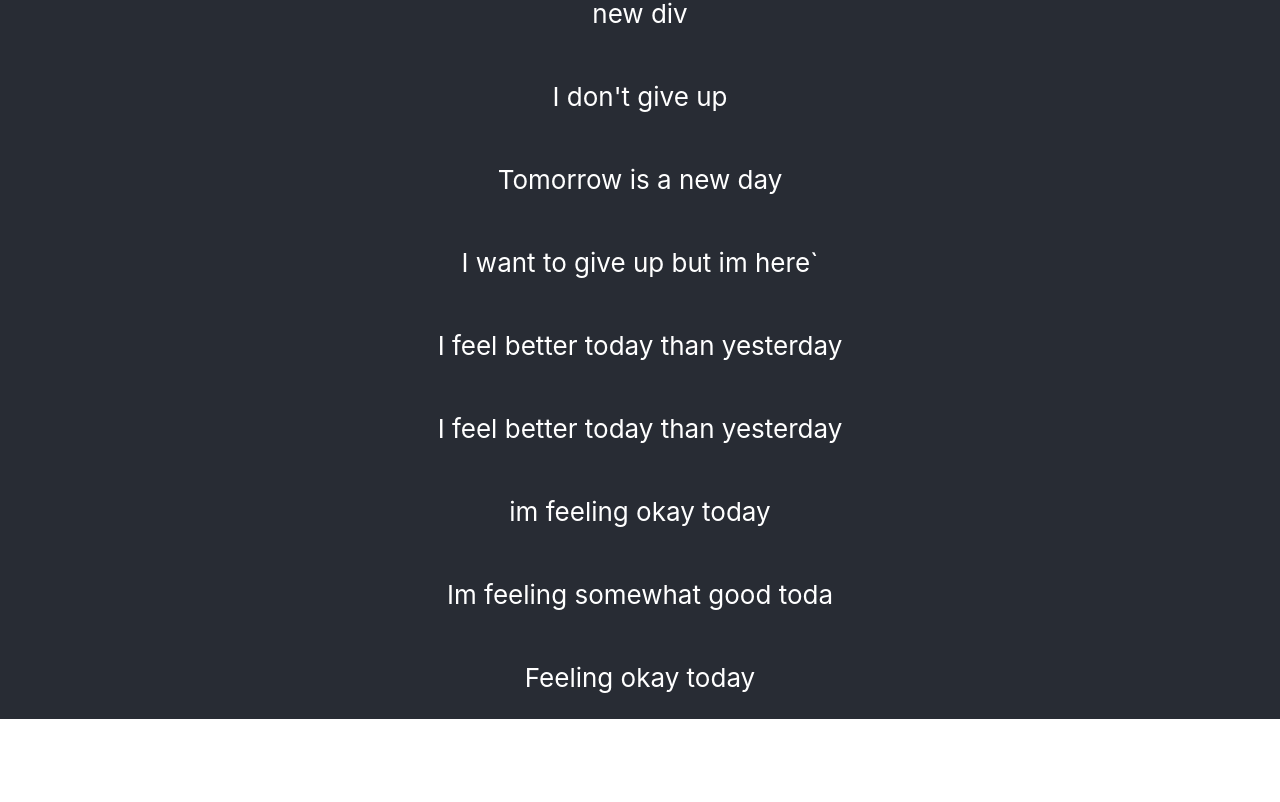
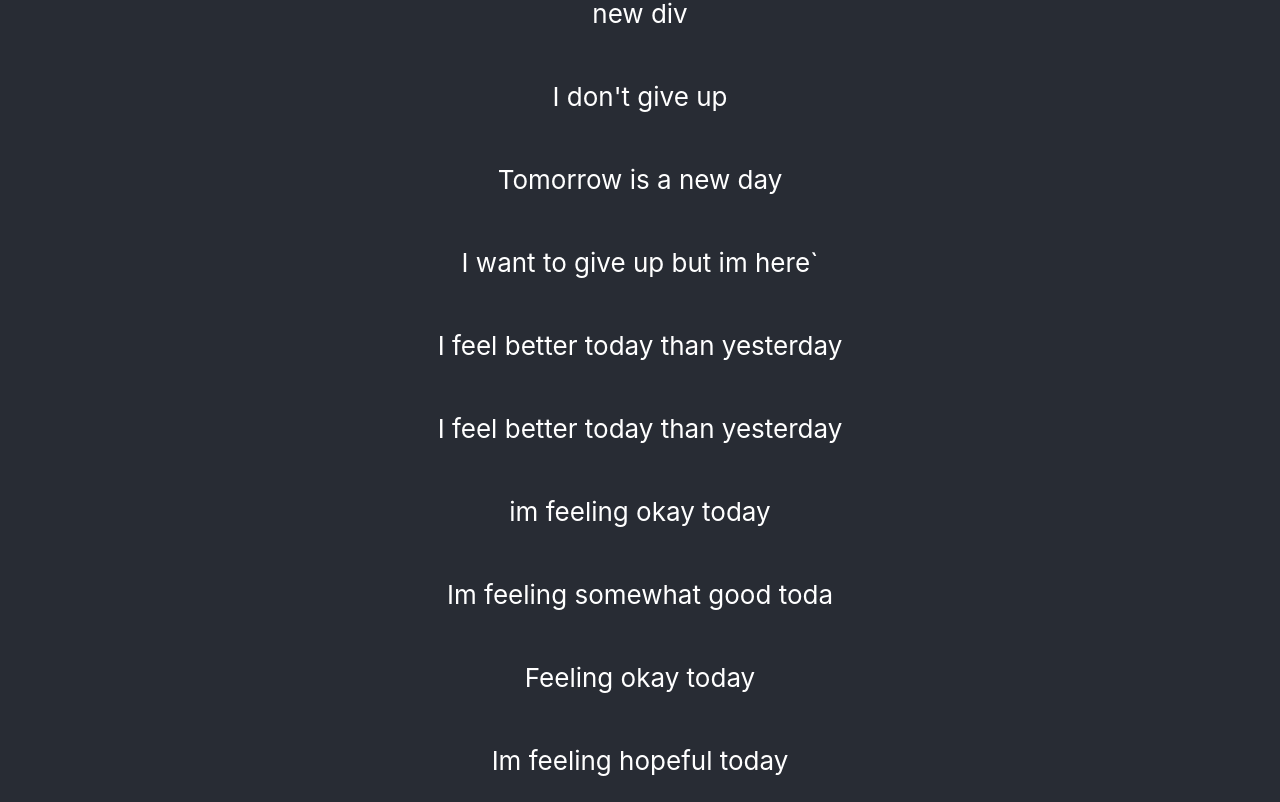
Before and after one commit to tyler-ray90/testing-05-18, a React (Create React App) app: page / in a window 1280 px wide. Shown: the part 1996-2798 px from the top of the page. Before the commit the page ends 2715 px from the top, so only its background shows below. Built offline with nearby package versions, Linux system fonts and the light colour scheme.

Commit message:
new commit

```diff
--- a/src/App.js
+++ b/src/App.js
@@ -42,6 +42,7 @@ function App() {
         <p>im feeling okay today</p>
         <p>Im feeling somewhat good toda</p>
         <p>Feeling okay today</p>
+        <p>Im feeling hopeful today</p>
 
       </header>
     </div>
```
